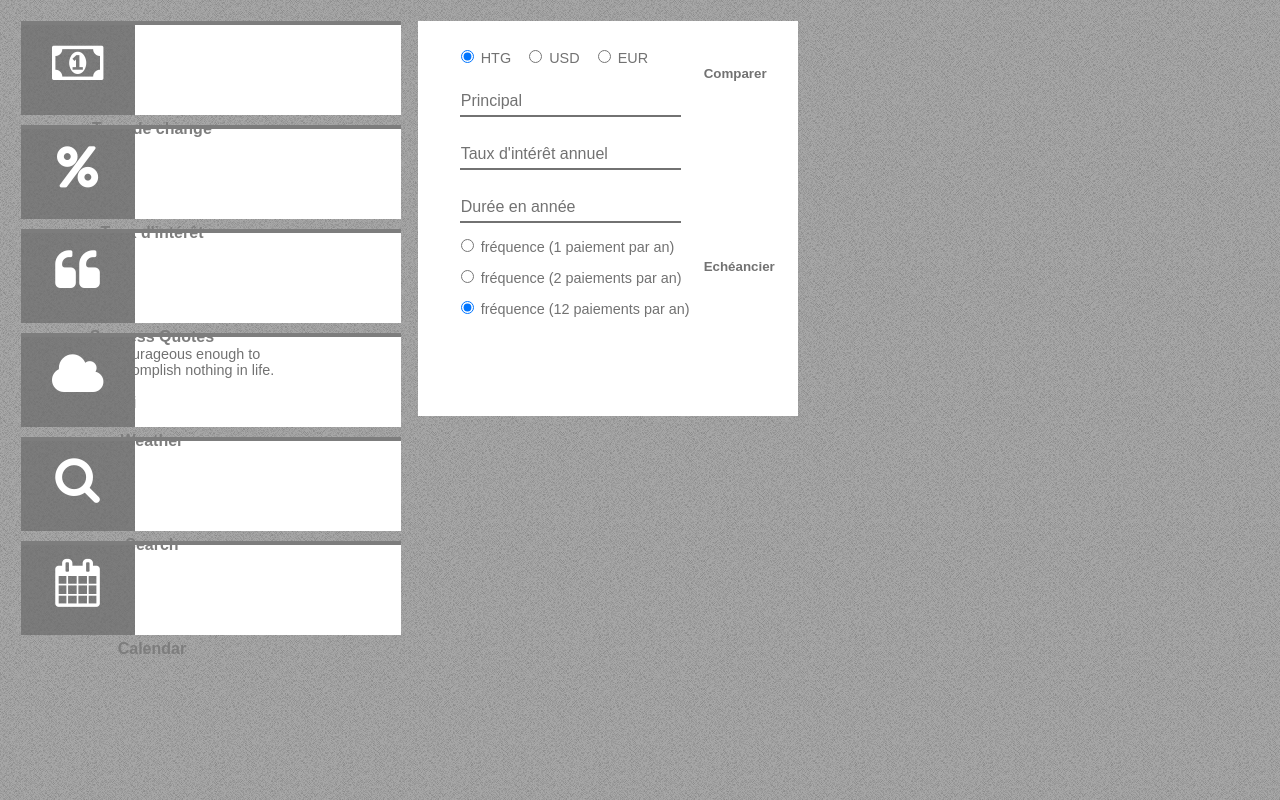
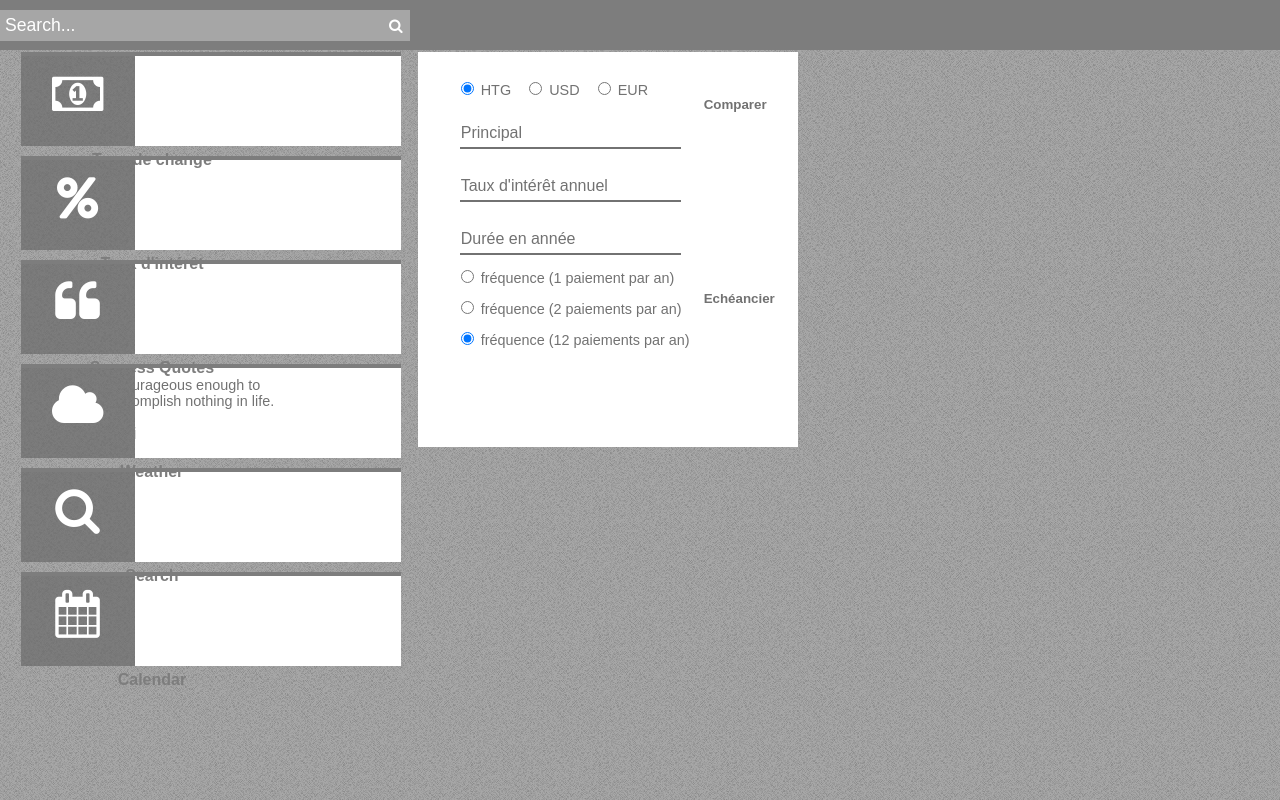
Before and after one commit to arnaudcasame/loanDashboard, a plain HTML site: page index.html in a window 1280 px wide. Drawn offline with Linux system fonts and the light colour scheme.

Commit message:
Implements the header layout and rules the css

```diff
--- a/css/style.css
+++ b/css/style.css
@@ -7,12 +7,78 @@
 
 
 body{
-
+	padding: 0;
 	background: url('../img/bg01.png') #A7A7A7;
 	min-height: 100%;
 	height: auto;
 	font-family: 'Source Sans Pro', 'Arcon', sans-serif;
 }
+
+/****************************************
+****** header and search bar rules ******
+****************************************/
+
+body header#head{
+	position: fixed;
+	left: 0;
+	top: 0;
+	width: 100%;
+	height: 50px;
+	background-color: #7D7D7D;
+	z-index: 100;
+}
+
+body header#head div#search_contain{
+	width: 31%;
+	text-align: right;
+	margin: 10px 10px 0 0;
+	position: relative;
+}
+
+body header#head div#search_contain input#searchin{
+	width: 400px;
+	//height: 30px;
+	background-color: rgba(207, 207, 207, 0.5);
+	border-style: none;
+	padding: 5px;
+	outline: none;
+	color: #FFF;
+	//font-weight: bold;
+	font-size: 1.1em;
+}
+
+::-webkit-input-placeholder{
+	color: #FFF;
+}
+
+::-ms-input-placeholder{
+	color: #FFF;
+}
+
+::-moz-placeholder{
+	color: #FFF;
+}
+
+body header#head div#search_contain button#search{
+	position: absolute;
+	left: 385px;
+	top: 5px;
+	width: 10px;
+}
+
+body header#head div#search_contain button#search,
+body header#head div#search_contain input{
+	display: inline-block;
+}
+
+body header#head div#search_contain button#search i.fa{
+	font-size: 1.1em;
+	color: #FFF;
+}
+
+/****************************************
+********** Left side Menu rules *********
+****************************************/
 
 aside#menu{
 	width: 100px;
@@ -35,7 +101,7 @@ body div.container{
 	vertical-align: top;
 	max-width: 380px;
 	width: 100%;
-	margin: 1% 0 0 1%;
+	margin: 3.5% 0 0 1%;
 	//border: 1px solid #7D7D7D;
 	//background-color: #fff;
 	//box-shadow: 0 0 15px 3px rgba(0,0,0, 0.5);
@@ -173,7 +239,7 @@ body div.container form label.monnaie{
 	border-bottom: 2px solid #727272;
 	color: #727272;
 	font-weight: bold;
-	font-size: 1em;
+	font-size: 0.95em;
 	//border: 1px solid red;
 }
 
--- a/index.html
+++ b/index.html
@@ -10,7 +10,12 @@
 	</head>
 	<body>
 		<header id='head'>
-
+			<div id="search_contain">
+				<input type="text" id='searchin' placeholder='Search...'>
+				<button id='search'>
+					<i class='fa fa-search'></i>
+				</button>
+			</div>
 		</header>
 		<!-- <aside id="menu">
 			<ul>
```
